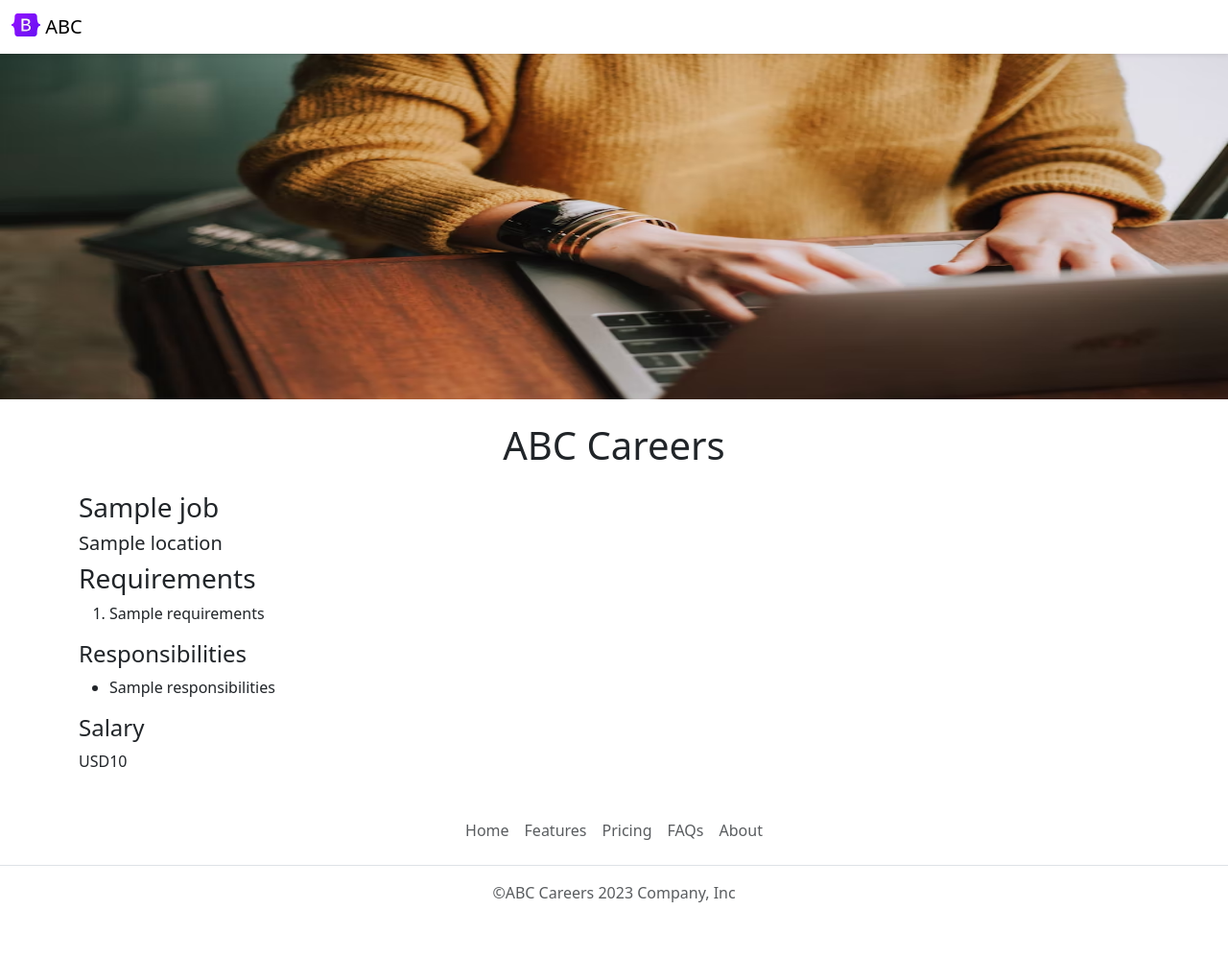
After one commit to babita0927/Careers-Website-V2, a Flask app: template templates/jobpage.html in a window 1280 px wide. The commit adds this page. Shown: the whole page at 96% size. Run offline with Flask 3, Linux system fonts and the light colour scheme; the template is opened without the code that fills it: most values are stand-ins (such as "Sample title", 1, 10 or a date in 2020).

Commit message:
added job page

```diff
--- a/main.py
+++ b/main.py
@@ -1,5 +1,5 @@
 from flask import Flask, render_template, jsonify
-from database import load_jobs_db
+from database import load_jobs_db, load_jobs_from_db
 
 app = Flask(__name__)
 
@@ -7,7 +7,7 @@ app = Flask(__name__)
 @app.route('/')
 def home():
   jobs = load_jobs_db()
-  return render_template('home.html', jobs=jobs, company_name='ABC')
+  return render_template('home.html', jobs=jobs)
 
 
 @app.route('/api/jobs')
@@ -16,5 +16,14 @@ def list_jobs():
   return jsonify(jobs)
 
 
+@app.route('/job/<id>')
+def show_job(id):
+  job = load_jobs_from_db(id)
+  if not job:
+    return "Not Found, 404"
+  else:
+    return render_template('jobpage.html', job=job)
+
+
 if __name__ == '__main__':
   app.run(host='0.0.0.0', debug=True)
--- a/pyproject.toml
+++ b/pyproject.toml
@@ -9,6 +9,7 @@ python = "^3.10"
 Flask = "^2.2.3"
 pymssql = "^2.2.7"
 SQLAlchemy = "^2.0.9"
+pymysql = "^1.0.3"
 
 [tool.poetry.dev-dependencies]
 
--- /dev/null
+++ b/templates/banner.html
@@ -0,0 +1,8 @@
+ <style>
+      #banner{
+        width: 100%;
+        height : 360px;
+        margin-bottom : 16px;
+      }
+    </style>
+     <img class='img-fluid' id='banner' src="https://careers-website.babitapatel1.repl.co/static/career.jpg"  height="320"/>
--- /dev/null
+++ b/templates/bootstrap.html
@@ -0,0 +1,3 @@
+ <meta charset="utf-8">
+<meta name="viewport" content="width=device-width, initial-scale=1">
+<link href="https://cdn.jsdelivr.net/npm/bootstrap@5.3.0-alpha3/dist/css/bootstrap.min.css" rel="stylesheet" integrity="sha384-KK94CHFLLe+nY2dmCWGMq91rCGa5gtU4mk92HdvYe+M/SXH301p5ILy+dN9+nJOZ" crossorigin="anonymous">
--- a/templates/jobitem.html
+++ b/templates/jobitem.html
@@ -10,7 +10,7 @@
    </div>
 
    <div class = 'col-3'>
-   <a href="mailto:babita.web19@gmail.com">Send Email</a>
+   <a href="/job/{{job['id']}} " type = "button" class = "btn btn-outline-primary float-right align-middle">Apply</a>
    </div>
  </div>
  </html>
--- /dev/null
+++ b/templates/jobpage.html
@@ -0,0 +1,43 @@
+<!DOCTYPE html>
+<html>
+  <head>
+    <title>{{job.title}} - ABC Careers'</title>
+     {% include 'bootstrap.html' %}
+  </head>
+
+  <body>
+     {% include 'nav.html' %}
+
+    {% include 'banner.html' %}
+
+    <div class='container'>
+
+    <h1 class='text-center mt-2 mb-4'>ABC Careers</h1>
+
+    <h3 class = "mb-2">{{job.title}}</h3>
+    <h3 class = "lead mt-0">{{job.location}}</h3>
+    <h3> Requirements</h3>
+      <ol>
+     {% for line in job.requirements.split(",") %}
+
+          <li>{{line}}</li>
+          {% endfor %}
+        </ol>
+
+    <h4>Responsibilities</h4>
+      <ul>
+        {% for line in job.responsibilities.split(",") %}
+        <li>
+            {{line}}
+        </li>
+        {% endfor %}
+      </ul>
+
+   <h4>Salary</h4>
+   <p>{{job.currency}}{{job.salary}}</p>
+
+    </div>
+
+    {% include 'footer.html' %}
+  </body>
+</html>
--- a/templates/nav.html
+++ b/templates/nav.html
@@ -1,6 +1,6 @@
 <nav class="navbar shadow-sm fixed-top">
   <div class="container-fluid">
-    <a class="navbar-brand" href="#">
+    <a class="navbar-brand" href="/">
       <img src="/static/logo.svg" alt="Logo" width="30" height="24" class="d-inline-block align-text-top">
       ABC
     </a>
```
Also changed, not shown: database.py (+12 -0 lines), templates/home.html (+6 -12 lines), 1 other file.
